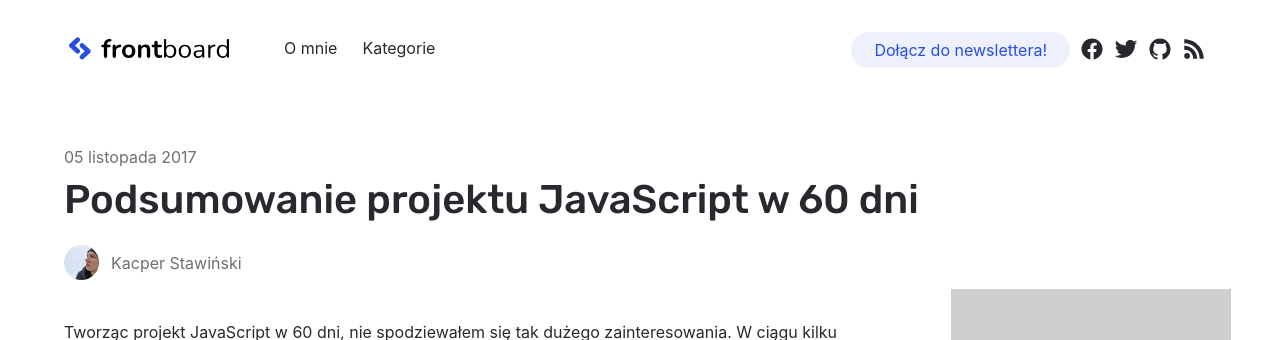
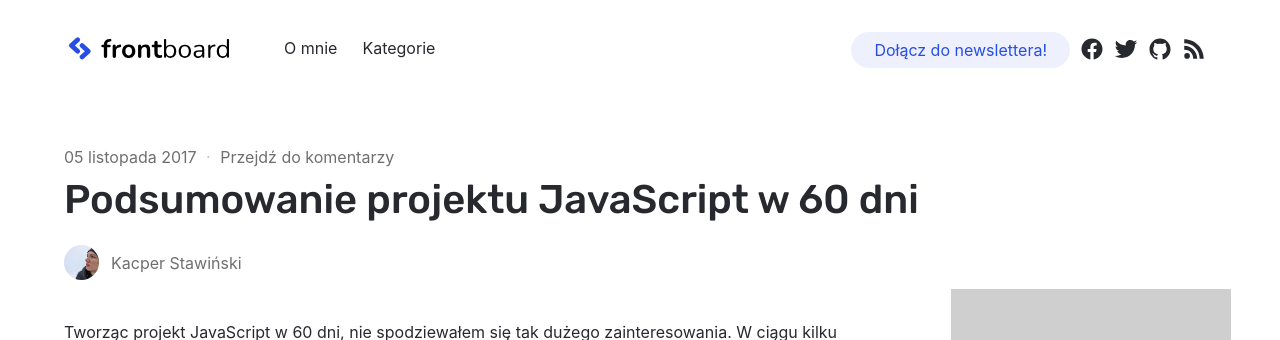
Before and after one commit to frontboard/blog, a Jekyll site: the page built from _posts/2017-11-05-podsumowanie-projektu-javascript-60-dni.md, in a window 1280 px wide. Shown: the top 340 px of the page. Built offline with Jekyll 4.4.1, drawn with Linux system fonts in a browser that asks for light colours; comment, search, counter and statistics services are not loaded; grey boxes are pictures that could not be loaded.

Commit message:
add link to comments

```diff
--- a/_layouts/post.html
+++ b/_layouts/post.html
@@ -8,6 +8,8 @@ layout: default
       <time class="article__meta" datetime="{{ page.date | date_to_xmlschema }}" itemprop="datePublished">
         {% include date.html date=page.date %}
       </time>
+      <span class="separator">·</span>
+      <a href="#disqus_thread" class="article__authorLink">Przejdź do komentarzy</a>
       <h1 class="article__title" itemprop="name headline">{{ page.title | escape }}</h1>
       <p class="post-meta">
       <span itemprop="author" itemscope itemtype="http://schema.org/Person">
--- a/_sass/minima/_frontboard.scss
+++ b/_sass/minima/_frontboard.scss
@@ -23,6 +23,10 @@ a {
   &__center {
     align-items: center;
   }
+}
+.separator {
+  opacity: 0.3;
+  padding: 0 5px;
 }
 
 .container {
```
